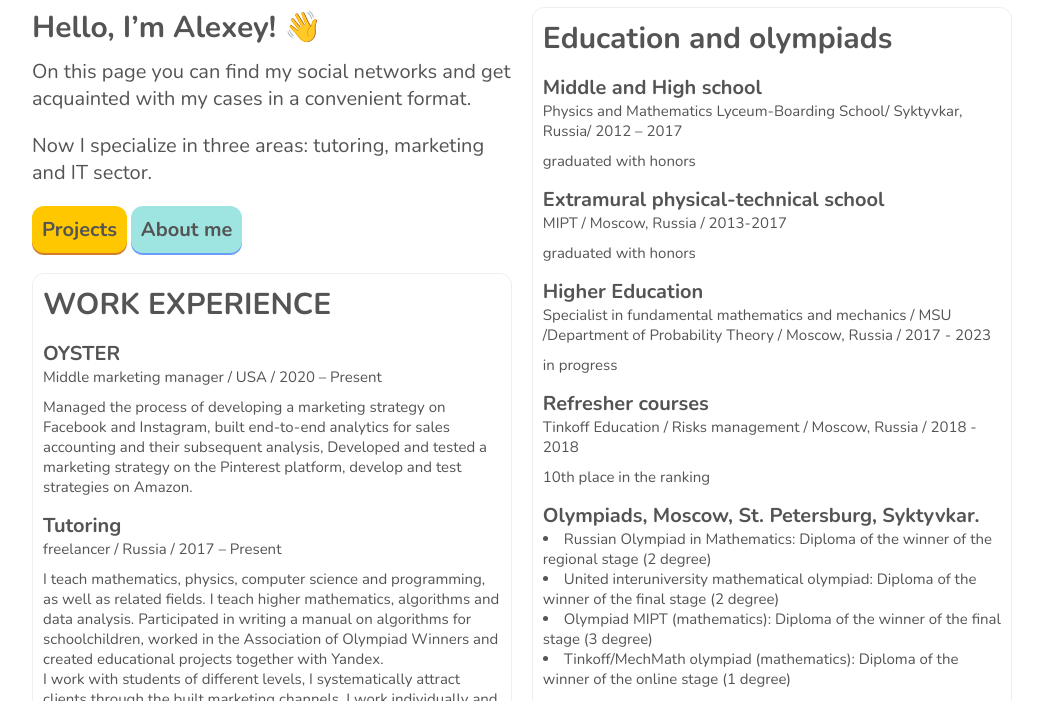
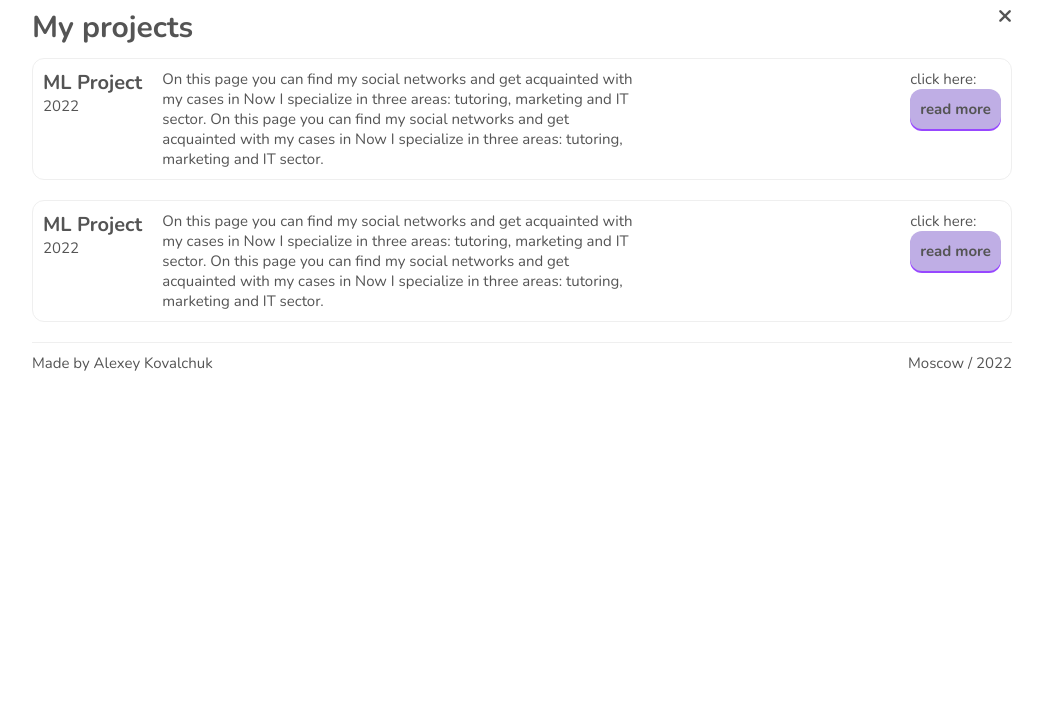
Before and after one commit to blacksmithalex/personal_portfolio_1, a plain HTML site: page index.html in a window 1280 px wide. Both pictures are taken after a click on the button "Projects". Shown: the part 96-797 px from the top of the page, without its empty margins (118-1161 px from the left). Drawn offline with nearby package versions, Linux system fonts and the light colour scheme.

Commit message:
update animation

```diff
--- a/app.js
+++ b/app.js
@@ -24,3 +24,18 @@ openPopUp.addEventListener('click', function(e){
 closePopUp.addEventListener('click', () => {
     popUp.classList.remove('active');
 })
+
+const openProjectsPage = document.getElementById('open_projects_page')
+const projectsPage = document.getElementById('projects_page')
+const closeMainPage = document.getElementById('open_main_page')
+const closeProjectsPage = document.getElementById('projects-page-close')
+openProjectsPage.addEventListener('click', function(e){
+    e.preventDefault();
+    projects_page.classList.add('active');
+		closeMainPage.classList.add('nonactive')
+})
+
+closeProjectsPage.addEventListener('click', () => {
+    projects_page.classList.remove('active');
+		closeMainPage.classList.remove('nonactive')
+})
--- a/index.html
+++ b/index.html
@@ -66,7 +66,7 @@
 
     <div class="divider"></div>
 
-    <div class="all-information-wrapper">
+    <div class="all-information-wrapper" id = "open_main_page">
       <div class="left-column">
         <div class="intro">
           <div class="intro-text">
@@ -80,7 +80,7 @@
 
           </div>
           <div class="call-to-actions">
-            <button class = "cta1" id = "open-projects">Projects</button>
+            <button class = "cta1" id = "open_projects_page">Projects</button>
             <button class = "cta2" onclick = "window.location.href='about.html'"= >About me</button>
           </div>
         </div>
@@ -259,6 +259,67 @@
         </div>
 
       </div>
+
+      <!-- Projects Page-->
+
+
+      <div class="projects-page-container" id = "projects_page">
+
+        <div class="projects-page-close" id = "projects-page-close">
+          <i class="fa-solid fa-xmark fa-lg"></i>
+        </div>
+
+        <h1>My projects</h1>
+        <div class="main-info-wrapper">
+          <div class="project-text">
+            <div class="name-year">
+              <h2>ML Project</h2>
+              2022
+            </div>
+            <div class="extra-text">
+              On this page you can find my social networks and get acquainted with my cases in  Now I specialize in three areas: tutoring, marketing and IT sector. On this page you can find my social networks and get acquainted with my cases in  Now I specialize in three areas: tutoring, marketing and IT sector.
+            </div>
+
+          </div>
+
+          <div class="project-action">
+
+
+            <div class="action-text">
+              click here:
+            </div>
+            <button class = "read-more"> read more</button>
+          </div>
+        </div>
+
+        <div class="main-info-wrapper">
+          <div class="project-text">
+            <div class="name-year">
+              <h2>ML Project</h2>
+              2022
+            </div>
+            <div class="extra-text">
+              On this page you can find my social networks and get acquainted with my cases in  Now I specialize in three areas: tutoring, marketing and IT sector. On this page you can find my social networks and get acquainted with my cases in  Now I specialize in three areas: tutoring, marketing and IT sector.
+            </div>
+
+          </div>
+
+          <div class="project-action">
+
+
+            <div class="action-text">
+              click here:
+            </div>
+            <button class = "read-more"> read more</button>
+          </div>
+        </div>
+
+      </div>
+
+
+
+
+
         <div class="divider"></div>
 
         <div class="footer">
--- a/style.css
+++ b/style.css
@@ -263,6 +263,16 @@ button#open_pop_up{
   float: right;
 }
 
+.all-information-wrapper {
+
+}
+
+.all-information-wrapper.nonactive {
+  display: none;
+  transform: translateY(0%) scale(0%);
+  transition: .4s ease-in-out;
+}
+
 
 
 .pop_up {
@@ -429,7 +439,14 @@ button#open_pop_up{
 
 /* Projects Page CSS*/
 .projects-page-container{
+  display: none;
+  transform: scale(0);
+  transition: .4s ease-in-out;
+}
 
+.projects-page-container.active{
+  display: inherit;
+  transform: scale(100%);
 }
 
 .name-year{
@@ -453,3 +470,8 @@ button#open_pop_up{
   box-shadow: 0px 2px 0px 0px #9747FF;
   font-size: 15px;
 }
+
+.projects-page-close{
+  position: absolute;
+  right: 0px;
+}
```
Also changed, not shown: projects.html (+1 -1 lines).
